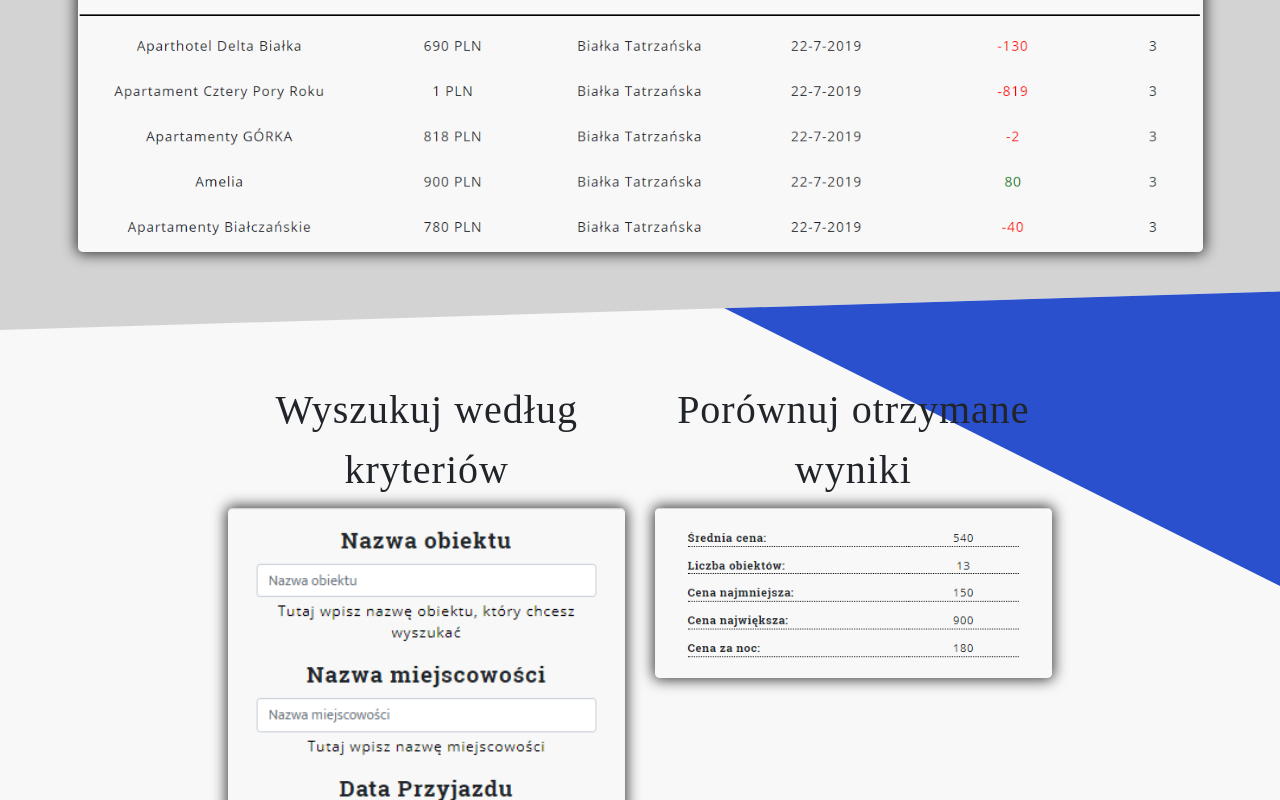
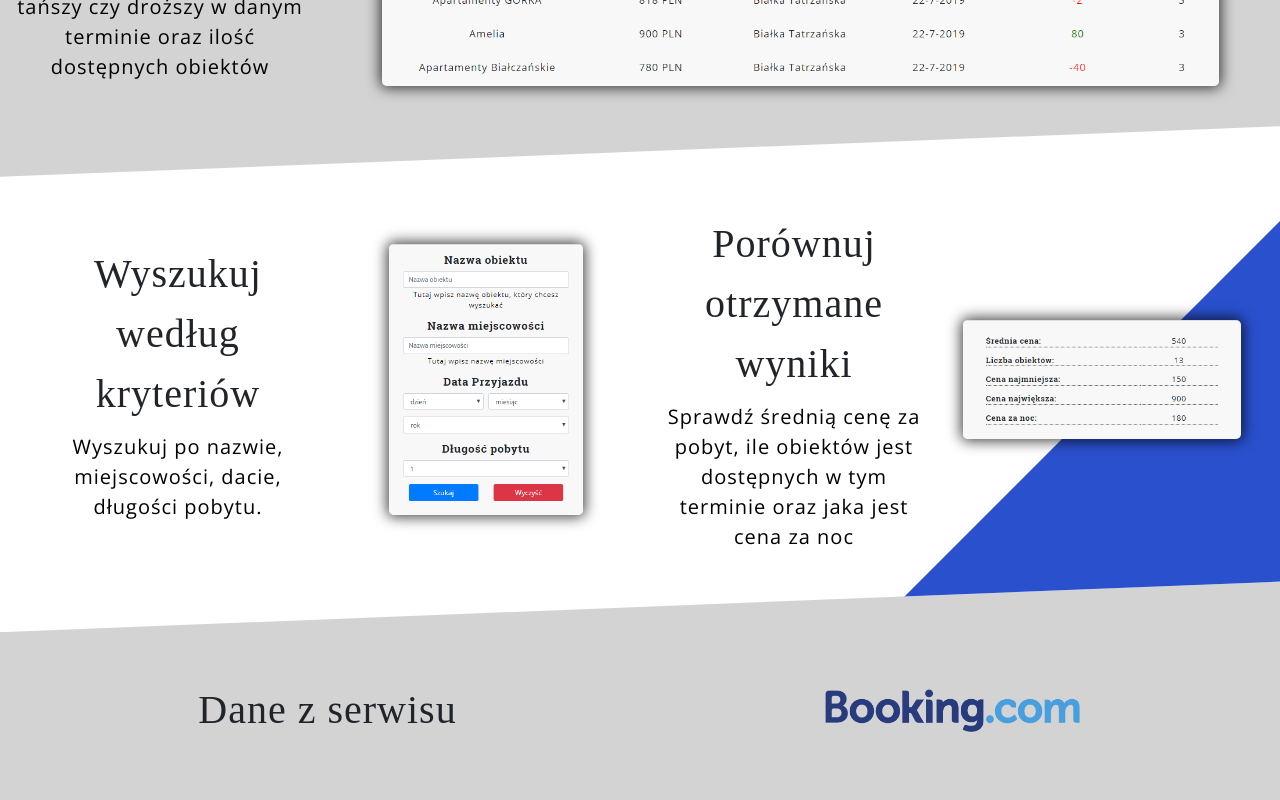
Before and after one commit to MarcinZmudka/Book-Faster, a React (Create React App) app: page / in a window 1280 px wide. Shown: the part 800-1600 px from the top of the page. Built offline with nearby package versions, Linux system fonts and the light colour scheme; a web font is replaced by a local one.

Commit message:
main page reorganized

```diff
--- a/src/components/HotelList.js
+++ b/src/components/HotelList.js
@@ -16,7 +16,6 @@ class HotelList extends React.Component {
   constructor(props) {
     super(props);
     const hotels = props.hotel;
-    console.log(hotels.length);
     this.state = {
       displayedHotels: hotels,
       averagePrice: 0,
@@ -33,6 +32,9 @@ class HotelList extends React.Component {
   setDisplayed = ( displayed) => {
     let newState = this.state;
     newState.displayedHotels = displayed;
+    newState.currentPage = 1;
+    newState.indexOfFirst = 0;
+    newState.indexOfLast = 10;
     this.setState(newState);
     this.updateStatistics();
   }
@@ -47,7 +49,6 @@ class HotelList extends React.Component {
   }
   changePage = (indexOfFirst, indexOfLast, currentPage) => {
     let newState = this.state;
-    console.log(indexOfFirst, indexOfLast, currentPage);
     newState.currentPage = currentPage;
     newState.indexOfFirst = indexOfFirst;
     newState.indexOfLast = indexOfLast;
--- a/src/components/MainPage.js
+++ b/src/components/MainPage.js
@@ -7,15 +7,17 @@ import dane1 from "./images/dane1.png";
 import dane from "./images/dane.png";
 import wyszukiwarka from "./images/wyszukiwarka.png";
 import statystyki from "./images/statystyki.png";
+import booking from "./images/booking.png";
+
 const MainPage = () => {
   return (
     <div>
       <div className="skos1" />
       <Container fluid className="m-0 p-0">
         <Row className="przedstawienie m-0 ">
-        <p className = "triangle"></p>
+          <p className="triangle" />
           <Col className="obraz pt-5">
-            <img src={dane} alt=""/>
+            <img src={dane} alt="" className = "foto"/>
           </Col>
           <Col className="text pt-5">
             <div className="box-text">
@@ -31,24 +33,52 @@ const MainPage = () => {
         </Row>
       </Container>
       <Container fluid>
-        <Row className = "skos2">
-          <Col>
+        <Row className="skos2">
+          <Col md={3}>
             <div className="text-stat">Przeglądaj statystyki</div>
-            <img src={dane1} alt="" className="stats"/>
+            <div className="subText">
+              Sprawdź czy twój obiekt jest tańszy czy droższy w danym terminie
+              oraz ilość dostępnych obiektów
+            </div>
+          </Col>
+          <Col md={9}>
+            <img src={dane1} alt="" className="stats foto" />
           </Col>
         </Row>
-        <Row className = "skos3">
-        <p className = "triangle2"></p>
-          <Col md={2} />
-          <Col md={4}>
-            <div className="text-stat">Wyszukuj według kryteriów</div>
-            <img src={wyszukiwarka} alt=""/>
+        <Row className="skos3">
+          <p className="triangle2" />
+          <Col md={3} className="wyszukiwarka-text">
+            <div>
+              <div className="text-stat">Wyszukuj według kryteriów</div>
+              <div className="subText">
+                Wyszukuj po nazwie, miejscowości, dacie, długości pobytu.
+              </div>
+            </div>
           </Col>
-          <Col md={4}>
-            <div className="text-stat">Porównuj otrzymane wyniki</div>
-            <img src={statystyki} alt=""/>
+          <Col className={"wyszukiwarka"} md={3}>
+            <img src={wyszukiwarka} alt="" className = "foto" />
           </Col>
-          <Col md={2} />
+
+          <Col md={3} className="wyszukiwarka-text">
+            <div>
+              <div className="text-stat">Porównuj otrzymane wyniki</div>
+              <div className="subText">
+                Sprawdź średnią cenę za pobyt, ile obiektów jest dostępnych w
+                tym terminie oraz jaka jest cena za noc
+              </div>
+            </div>
+          </Col>
+          <Col md={3} className="srednie">
+            <img src={statystyki} alt="" className = "foto"/>
+          </Col>
+        </Row>
+        <Row className = "dane">
+          <Col>
+            <div className="text-stat">Dane z serwisu</div>
+          </Col>
+          <Col className = "booking_logo">
+            <img src={booking} alt="logo_booking" />
+          </Col>
         </Row>
       </Container>
     </div>
--- a/src/components/OptionPage.js
+++ b/src/components/OptionPage.js
@@ -18,7 +18,7 @@ const Option = () => {
     <Container>
       <Row>
         <Col />
-        <Col>
+        <Col className = "a">
           <Form>
             <Form.Group controlId="formBasicEmail">
               <Form.Label className="label">Nazwa twojego obiektu</Form.Label>
@@ -28,17 +28,6 @@ const Option = () => {
                 przy wynikach wyszukiwania.
               </Form.Text>
             </Form.Group>
-
-            <Form.Group controlId="formBasicPassword">
-              <Form.Label>Password</Form.Label>
-              <Form.Control type="password" placeholder="Password" />
-            </Form.Group>
-            <Form.Group controlId="formBasicChecbox">
-              <Form.Check type="checkbox" label="Check me out" />
-            </Form.Group>
-            <Button variant="primary" type="submit">
-              Submit
-            </Button>
           </Form>
         </Col>
         <Col />
--- a/src/components/Pagination.js
+++ b/src/components/Pagination.js
@@ -1,4 +1,4 @@
-import React, { useState, useEffect } from "react";
+import React from "react";
 import Pagination from "react-bootstrap/Pagination";
 const Pages = ({ numberOfHotels, hotelPerPage, changePage, currentPage }) => {
   let pages = [];
--- a/src/components/UserHotel.js
+++ b/src/components/UserHotel.js
@@ -3,8 +3,6 @@ import { UserHotelStatsContext } from "../content/UserHotelStatsContext";
 import Hotel from "./Hotel";
 import "./css/UserHotel.css";
 import Jumbotron from "react-bootstrap/Jumbotron";
-
-
 
 const jumboStyle1 = {
     display : "none",
@@ -14,8 +12,6 @@ const jumboStyle2 = {
 }
 const UserHotel = () => {
     const [ userHotelStats ] = useContext(UserHotelStatsContext);
-
-    console.log(userHotelStats[0]);
         return (
             <Jumbotron className = "jumbo_user mt-0 mb-2 p-1" style = {userHotelStats.length > 0 ? jumboStyle2 : jumboStyle1} >
                 {userHotelStats.length > 0 ? <Hotel value={userHotelStats[0]}/> : "" }
--- a/src/components/css/Description.css
+++ b/src/components/css/Description.css
@@ -3,6 +3,12 @@
     padding-bottom: 10px;
     border-bottom: 2px solid black;
     font-family: 'Roboto Slab', serif;
+}
+@media (max-width: 600px){
+    .titles{
+        display: flex;
+        justify-content: center;
+    }
 }
 .desc_title{
     transition: transform .5s ease-in-out;
@@ -25,6 +31,7 @@
     visibility: visible;
     opacity:1;
 }
+
 /* .desc_title::after{
     content: '';
     position: absolute;
--- a/src/components/css/Hotel.css
+++ b/src/components/css/Hotel.css
@@ -10,7 +10,7 @@
     font-family: 'Open Sans', sans-serif;
 }
 .container_hotel:hover{
-    background-color: rgba(106, 206, 89, 0.616);
+    background-color: #2a50ce62;
     cursor: pointer;
 }
 .container_hotel{
--- a/src/components/css/HotelList.css
+++ b/src/components/css/HotelList.css
@@ -4,7 +4,5 @@
 .filter_jumbotron, .data_field, .statistic_jumbotron {
     background: rgb(248, 248, 248);
 }
-.pages{
-  margin: 1vh;
-}
+
 /*#bc00c2*/
--- a/src/components/css/MainPage.css
+++ b/src/components/css/MainPage.css
@@ -45,6 +45,7 @@
     font-family: 'Open Sans', sans-serif;
     color: black;
     font-size: 2.5vh;
+    display: block;
 }
 .obraz {
     margin: 0;
@@ -72,7 +73,7 @@
           display: none;
       }
 }
-img {
+.foto {
   width: 100%;
   height: auto;
   border-radius: 5px;
@@ -87,6 +88,7 @@ img {
     font-family: 'Shrikhand', cursive;
     margin: 1vh;
     font-size: 5vh;
+    display: block;
 }
 .skos2{
     position: relative;
@@ -94,20 +96,59 @@ img {
 }
 
 .skos3{
+    padding: 10vh 3vh;
     position: relative;
-    padding-top: 10vh;
-    clip-path: polygon(0 5%, 100% 0, 100% 100%, 0% 100%);
-    background-color: rgb(248, 248, 248);
+    clip-path: polygon(0 10%, 100% 0, 100% 90%, 0% 100%);
+    background-color: white;/*rgb(248, 248, 248);*/
+    z-index: 100;
 }
 .triangle2{
     margin: 0;
     position: absolute;
-    top: -45%;
+    bottom: -20%;
     right: 0;
-    clip-path: polygon(50% 0%, 0% 100%, 100% 100%);
+    clip-path: polygon(0 0, 0% 100%, 100% 100%);
     background-color: #2a50ce;
     z-index: -1;
-    width: 50vw;
-    height: 50vw;
+    width: 40vw;
+    height: 40vw;
     transform: rotate(-90deg);
 }
+.wyszukiwarka{
+    margin: 2vh 0;
+    display: flex;
+    justify-content: center;
+    align-items: center;
+}
+.wyszukiwarka-text{
+    display: flex;
+    justify-content: center;
+    align-items: center;
+}
+.wyszukiwarka img{
+    width: 70%;
+}
+.srednie{
+    margin: 2vh 0;
+    display: flex;
+    justify-content: center;
+    align-items: center;
+    z-index: 1;
+}
+.srednie img{
+    z-index: 100;
+}
+.dane{
+    margin: 5vh 0;
+    display: flex;
+    justify-content: center;
+    align-items: center;
+}
+.booking_logo img{
+    width: 20vw;
+}
+.booking_logo{
+    display: flex;
+    justify-content: center;
+    align-items: center;
+}
```
Also changed, not shown: src/components/images/booking.png (added).
